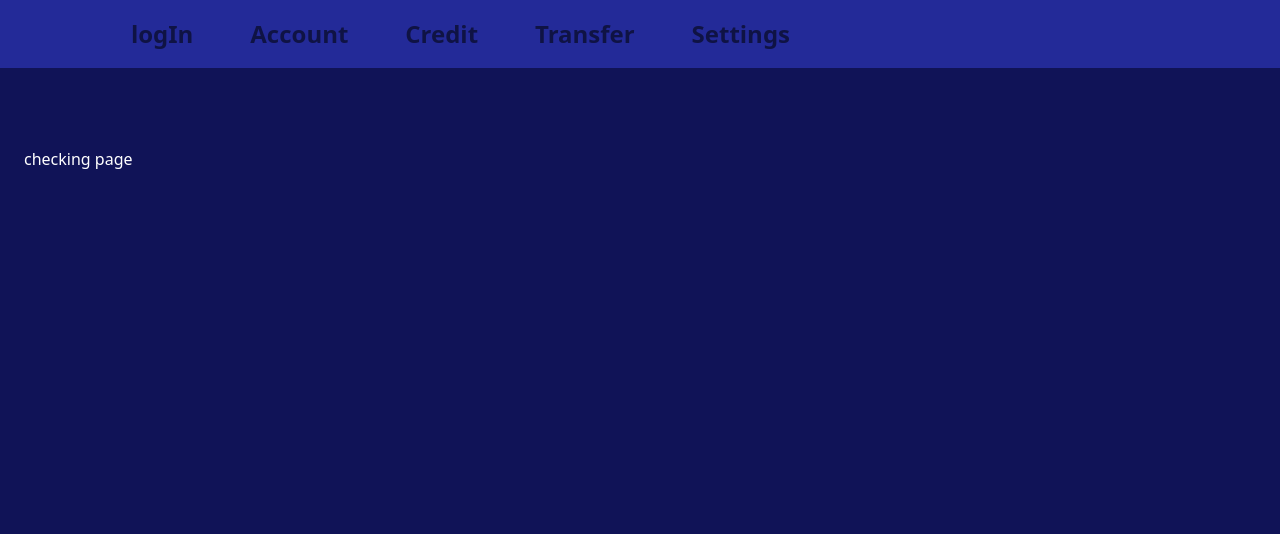
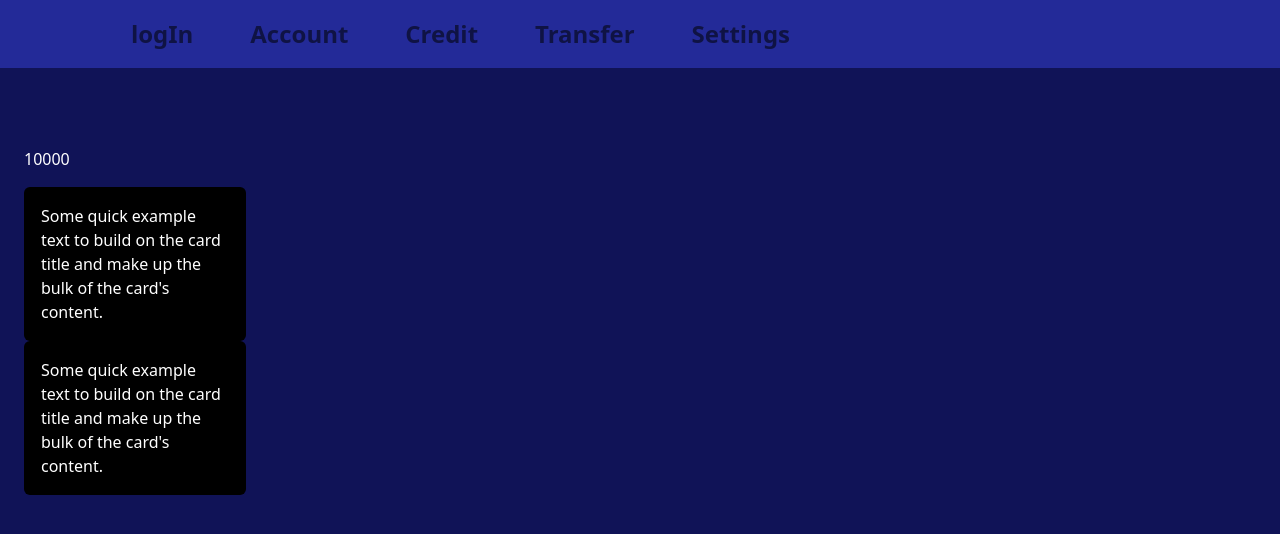
Before and after one commit to Marcokorcak/Midterm-Project, a React (Vite) app: page /checkingAcc in a window 1280 px wide. Shown: the top 534 px of the page. Built offline with nearby package versions, Linux system fonts and the light colour scheme.

Commit message:
removed header

```diff
--- a/src/App.jsx
+++ b/src/App.jsx
@@ -1,6 +1,4 @@
 import { BrowserRouter as Router, Routes, Route } from "react-router-dom" //using this for routing
-import Header from "./components/Header"
-import Container from "./components/Container"
 import Login from "./Pages/logIn"
 import MakePayment from "./Pages/makePayment"
 import Settings from "./Pages/settings"
--- a/src/Pages/checkingAcc.jsx
+++ b/src/Pages/checkingAcc.jsx
@@ -4,9 +4,27 @@
 
 
 const CheckingAccount = () => {
+
+    const value = 10000;
+
     return (<Container>
       <div className="every">
-        <p>checking page</p>
+
+        <p>{value}</p>
+
+        <div className="card" >
+  <div class="card-body">
+    <p class="card-text">Some quick example text to build on the card title and make up the bulk of the card's content.</p>
+  </div>
+</div>
+
+<div className="card" >
+  <div class="card-body">
+    <p class="card-text">Some quick example text to build on the card title and make up the bulk of the card's content.</p>
+  </div>
+</div>
+
+
         </div>
     </Container>)
 }
--- a/src/Pages/viewAccount.jsx
+++ b/src/Pages/viewAccount.jsx
@@ -16,6 +16,9 @@
 
 <p className="a"> Hello, John Doe</p>
 
+
+
+
 <div className="a">
 <RouterLink className={getClassName} to="/checkingAcc">Checking Account</RouterLink>
 </div>
--- a/src/components/Header.jsx
+++ /dev/null
@@ -1,31 +0,0 @@
-import Container from './Container';
-import {NavLink as RouterLink} from 'react-router-dom';
-import "../index.css"
-
-
-
-
-const Header = () => {
-
-
-
-    const getClassName = props => {
-        return `${props.isActive ? 'font-bold' : ''}  `
-    }
-
-    return <Container className="con">
-        <nav>
-
-            <RouterLink className={getClassName} to="/logIn">Log In</RouterLink>
-            <RouterLink className={getClassName} to="/viewAccount">Account </RouterLink>
-            <RouterLink className={getClassName} to="/viewCredit">Credit</RouterLink>
-            <RouterLink className={getClassName} to="/makePayment">Payment</RouterLink>
-            <RouterLink className={getClassName} to="/transferMoney">Transfers</RouterLink>
-            <RouterLink className={getClassName} to="/settings">Settings</RouterLink>
-
-        </nav>
-
-     </Container>
-}
-
-export default Header;
--- a/src/index.css
+++ b/src/index.css
@@ -20,6 +20,14 @@
 :link:hover
 {
 text-decoration: underline;
+}
+
+div.card{
+  background-color: #000000;
+  width: 18%;
+}
+.card{
+  display: inline-block;
 }
 
 
```
